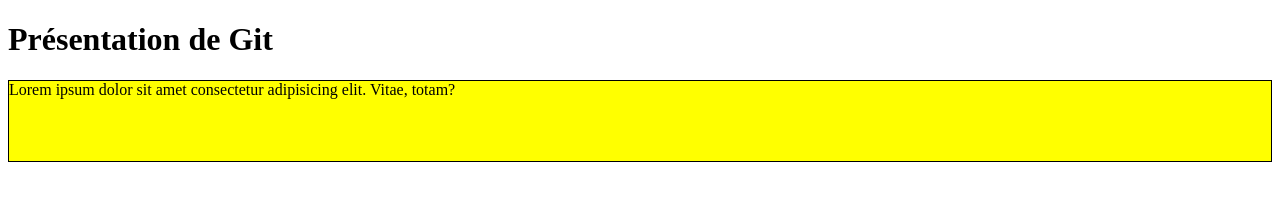
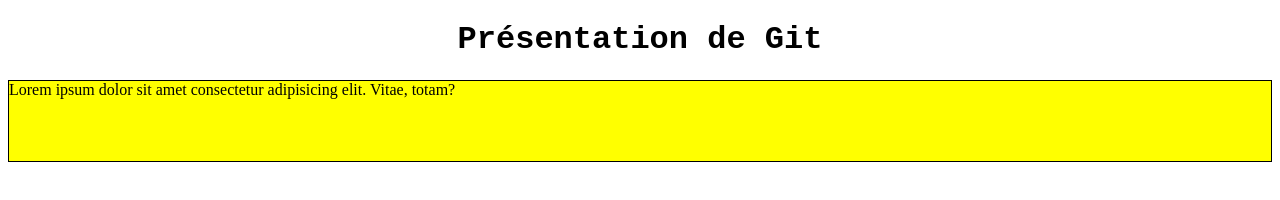
Before and after one commit to francisLaplage/first_site, a plain HTML site: page index.html in a window 1280 px wide. Drawn offline with Linux system fonts and the light colour scheme.

Commit message:
quatrième version

```diff
--- a/css/style.css
+++ b/css/style.css
@@ -3,3 +3,7 @@
     border: 1px solid black;
     height: 80px;
 }
+h1{
+    font-family: 'Courier New', Courier, monospace;
+    text-align: center;
+}
```
